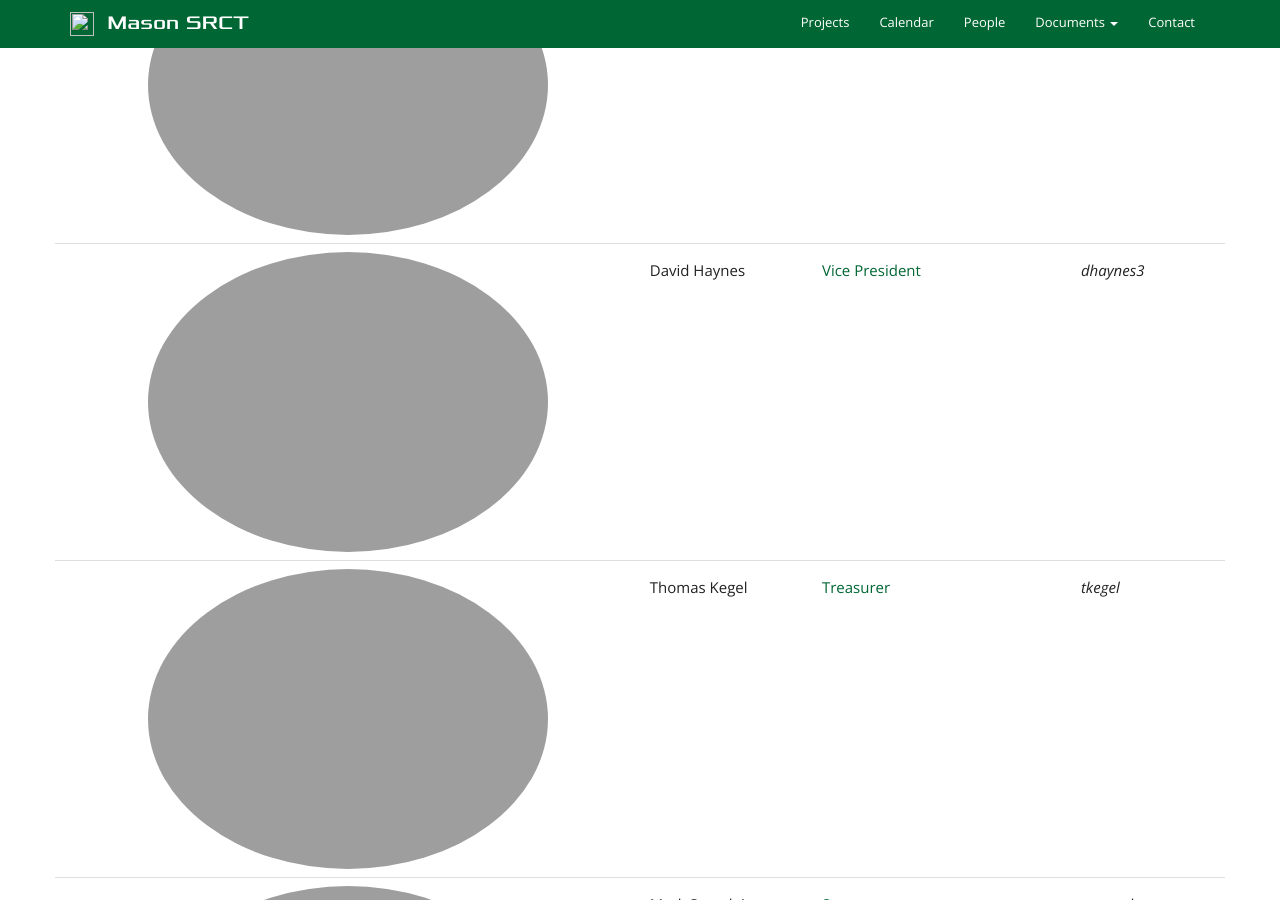
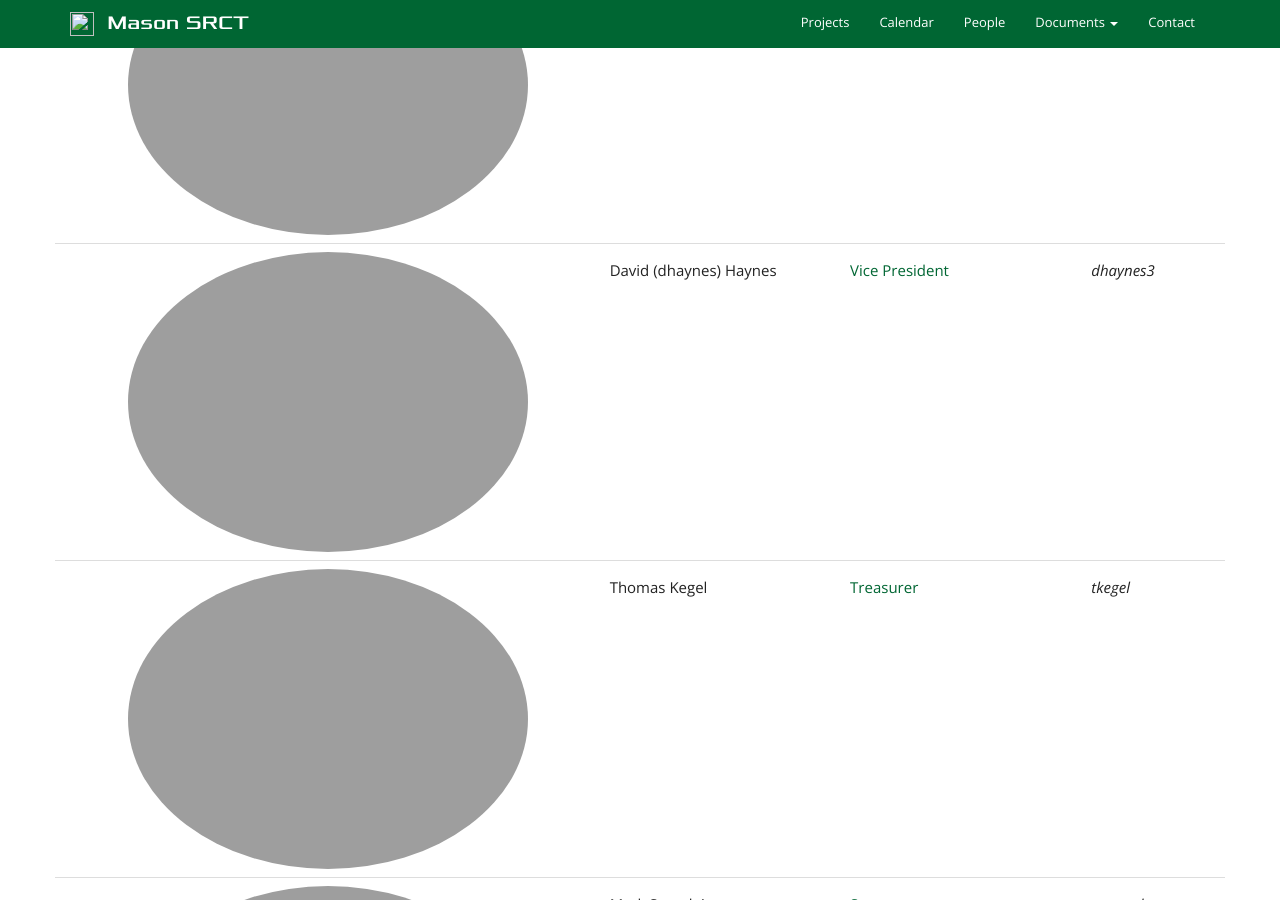
Before and after one commit to srct/srctweb, a Jekyll site: the page built from srctweb/_pages/people.html, in a window 1280 px wide and 900 px high, scrolled down 745 px. Built offline with Jekyll 4.4.1, drawn with Linux system fonts in a browser that asks for light colours.

Commit message:
add more dhaynes to dhaynes

```diff
--- a/srctweb/_pages/people.html
+++ b/srctweb/_pages/people.html
@@ -37,7 +37,7 @@ permalink: /people/
     </tr>
     <tr>
       <td><img class="img-circle img-responsive center center-block" src="{{ 'dhaynes3@gmu.edu' | gravatar }}" alt = "gravatar image"</td>
-      <td><h5>David Haynes</h5></td>
+      <td><h5>David (dhaynes) Haynes</h5></td>
       <td>
         <a href="http://wiki.srct.gmu.edu/Vice_President"><h5>Vice President</h5></a>
       </td>
```
